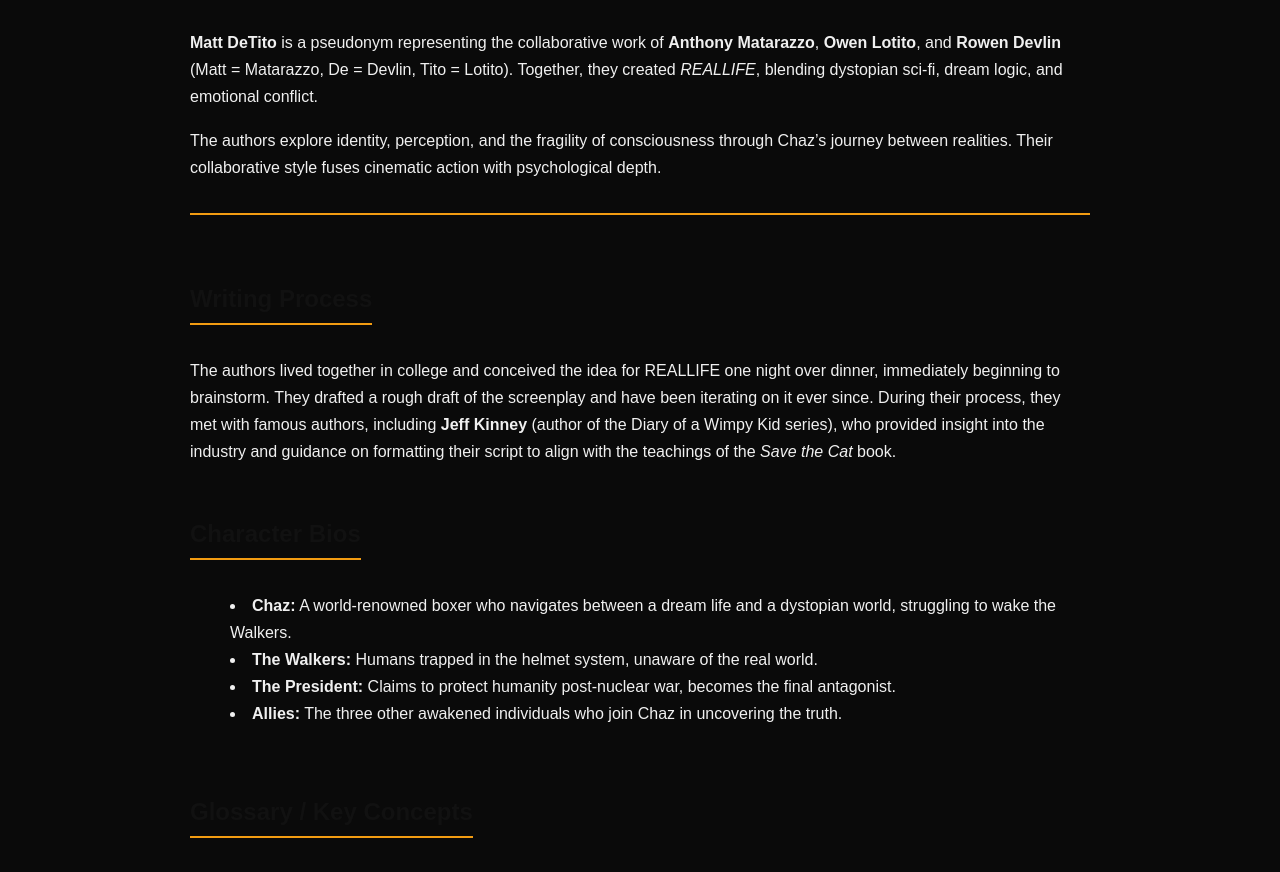
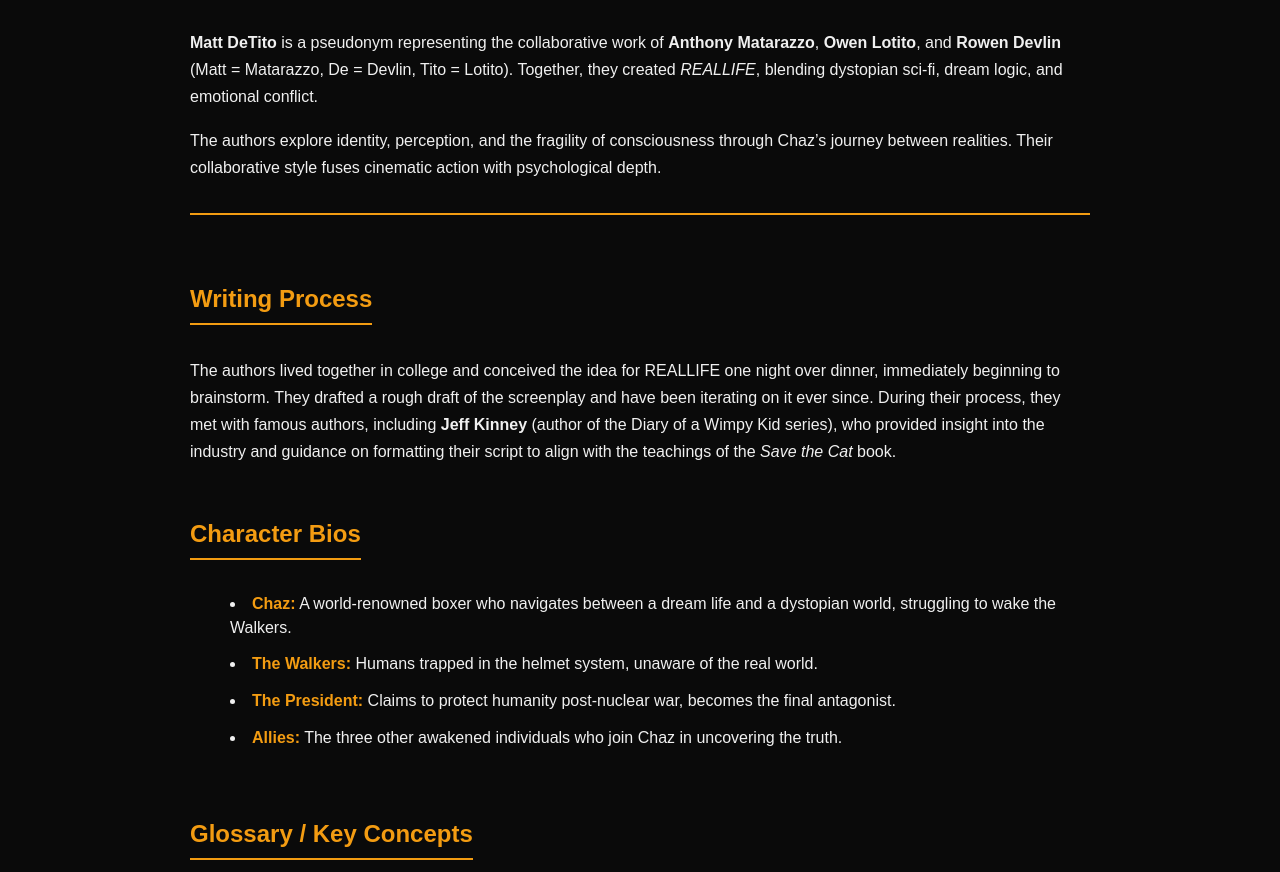
Before and after one commit to lowen14-hue/ReallifeMDT, a plain HTML site: page about.html in a window 1280 px wide. Shown: the part 212-1084 px from the top of the page. Drawn offline with Linux system fonts and the light colour scheme.

Commit message:
Update style.css

```diff
--- a/style.css
+++ b/style.css
@@ -6,8 +6,13 @@ body {
     color: #f0f0f0;
 }
 
-a { color: #66b3ff; }
-a:hover { opacity: 0.7; }
+a {
+    color: #66b3ff;
+    text-decoration: none;
+}
+a:hover {
+    opacity: 0.7;
+}
 
 /* NAV */
 nav {
@@ -33,11 +38,13 @@ nav ul {
 
 nav ul li a {
     color: #ddd;
-    text-decoration: none;
     font-size: 1rem;
+    transition: opacity 0.3s;
 }
 
-nav ul li a:hover { opacity: 0.6; }
+nav ul li a:hover {
+    opacity: 0.6;
+}
 
 /* HERO */
 .hero {
@@ -66,10 +73,36 @@ nav ul li a:hover { opacity: 0.6; }
     line-height: 1.7;
 }
 
-h2 {
-    color: #ffffff;
-    border-bottom: 1px solid #444;
-    padding-bottom: 5px;
+/* Section headings */
+.content h2 {
+    color: #f39c12; /* Lighter, bright heading for readability */
+    margin-top: 2rem;
+    margin-bottom: 1rem;
+    border-bottom: 2px solid #f39c12;
+    display: inline-block;
+    padding-bottom: 0.2rem;
+}
+
+/* Horizontal rule styling */
+.content hr {
+    margin: 2rem 0;
+    border: none;
+    border-top: 2px solid #f39c12;
+}
+
+/* Lists */
+.content ul {
+    list-style: disc inside;
+    margin-bottom: 2rem;
+}
+
+.content ul li {
+    margin-bottom: 0.8rem;
+    line-height: 1.5;
+}
+
+.content ul li strong {
+    color: #f39c12; /* Highlight key terms like glossary */
 }
 
 /* FOOTER */
@@ -80,23 +113,3 @@ footer {
     border-top: 1px solid #333;
     margin-top: 50px;
 }
-/* Sections within About page */
-.content hr {
-    margin: 2rem 0;
-    border: none;
-    border-top: 2px solid #f39c12;
-}
-
-.content ul {
-    list-style: disc inside;
-    margin-bottom: 2rem;
-}
-
-.content h2 {
-    color: #111;
-    margin-top: 2rem;
-    margin-bottom: 1rem;
-    border-bottom: 2px solid #f39c12;
-    display: inline-block;
-    padding-bottom: 0.2rem;
-}
```
